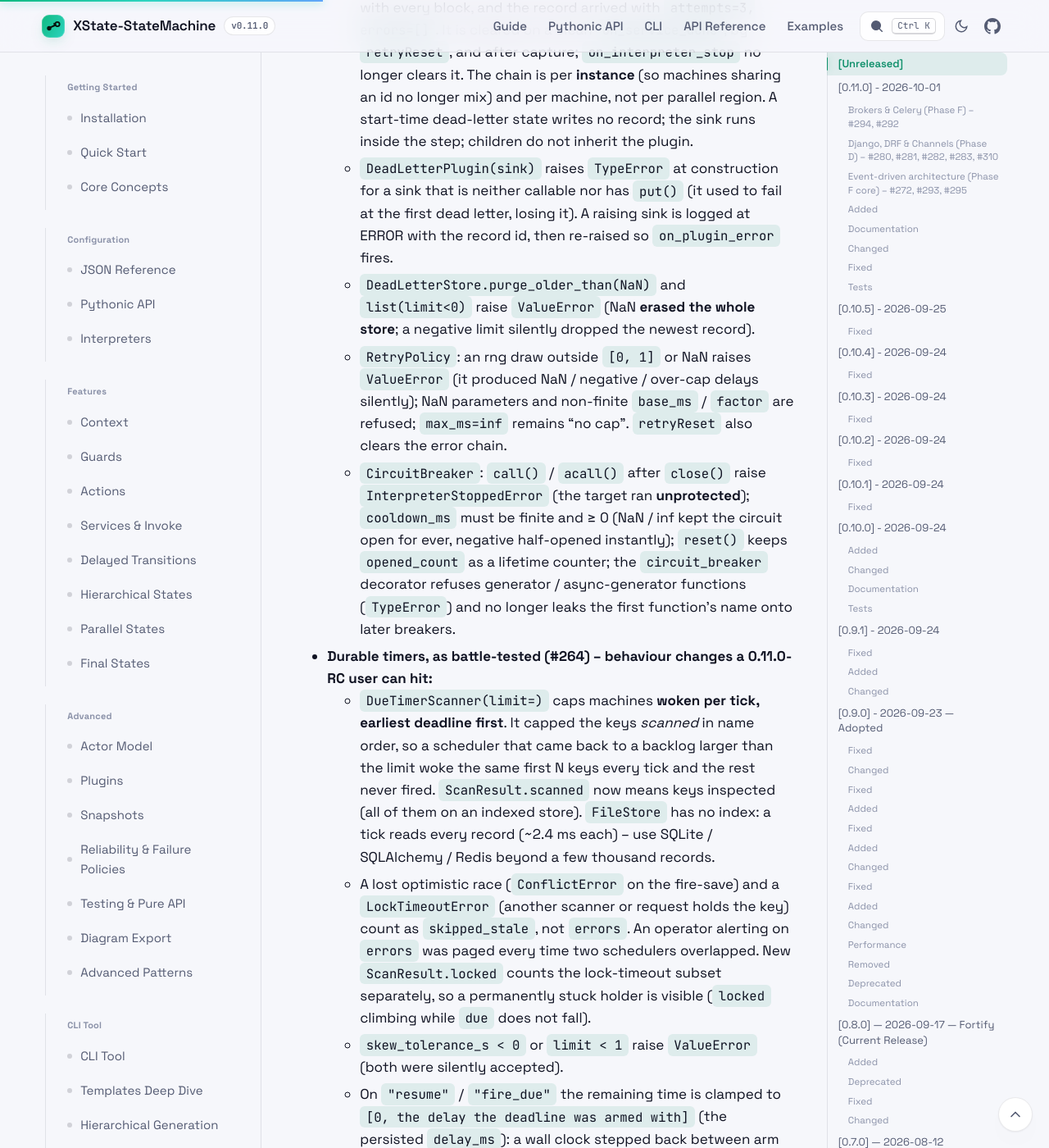
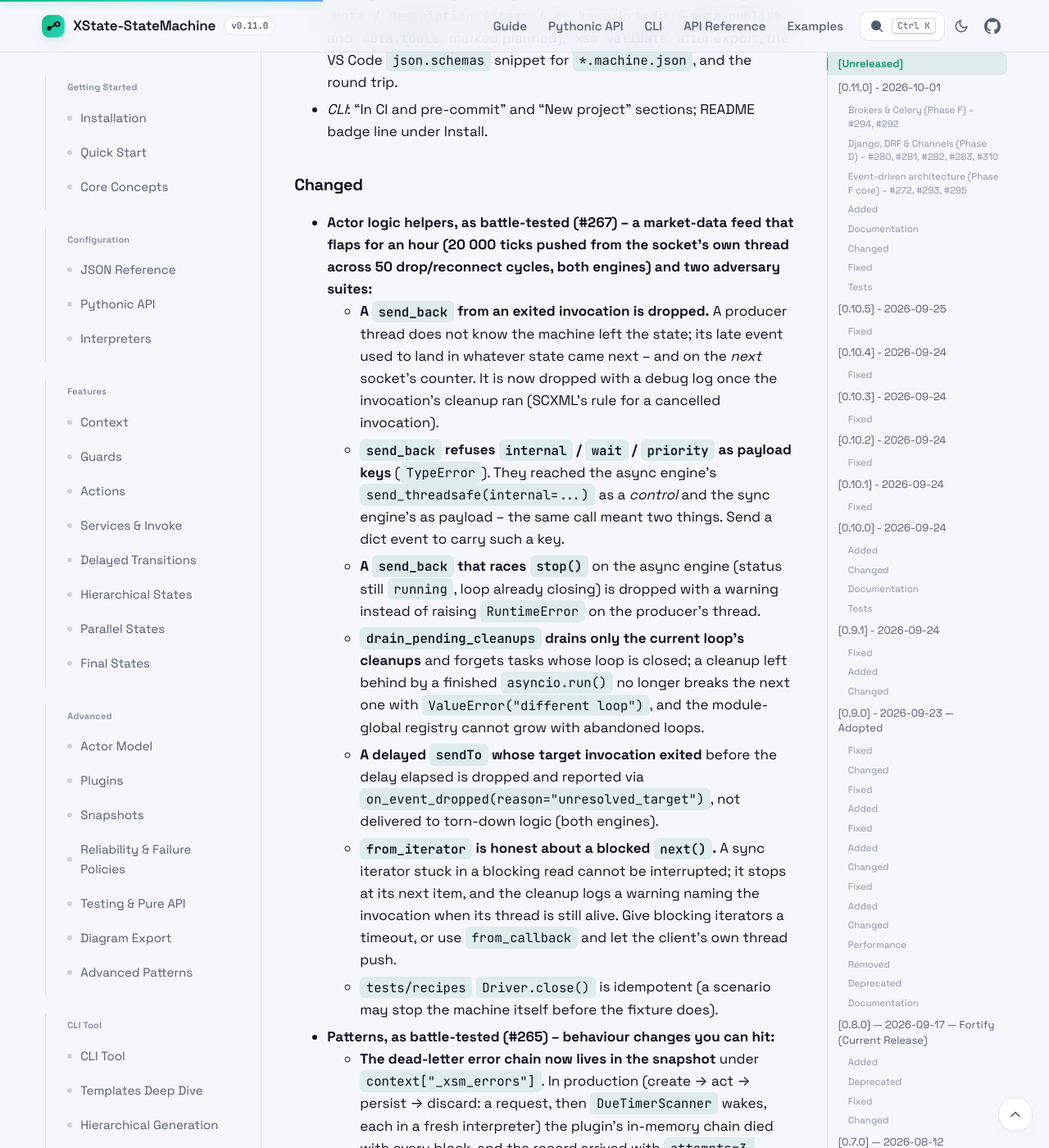
Before and after one commit to basiltt/xstate-statemachine, a Jekyll site: the page built from docs/_guide/changelog.md, in a window 1280 px wide and 1400 px high, scrolled down 35600 px. Shown: the whole window at 82% size. Built offline with Jekyll 4.4.1, drawn with Linux system fonts in a browser that asks for light colours; some of the changed text lies outside the part shown.

Commit message:
battle(#267): send_back refuses send() control kwargs; drain_pending_cleanups(timeout=30s) cancels hung cleanups; StreamEvent exported; docs + changelog (both copies); 3.9: loop-bound Event fixture, O(1)-context throughput test
Co-Authored-By: Claude Fable 5 <noreply@anthropic.com>

```diff
--- a/docs/_guide/changelog.md
+++ b/docs/_guide/changelog.md
@@ -236,6 +236,20 @@ _No unreleased changes yet._
   if one fails.
 
 ### Added
+
+- **`StreamEvent`, `drain_pending_cleanups(timeout=)`,
+  `DEFAULT_CLEANUP_TIMEOUT` (battle-test #267).** `StreamEvent` is the
+  `Event` subclass a stream actor (`from_async_iterator` / `from_iterator`)
+  delivers: **`event.data` is the item** (the `DoneEvent` precedent and
+  what the #267 verification script read), `event.payload` stays
+  `{"data": item}` so dict / JSON code keeps working. It round-trips
+  through `persist_event` / `restore_event` (a `"stream": true` flag in
+  the record; a record without it is a plain `Event`), so a pending stream
+  item in a snapshot restores as the same shape on both engines.
+  `drain_pending_cleanups(timeout=30.0)` bounds how long the async
+  `stop()` waits for `async def` cleanups: a cleanup still running after
+  the timeout is cancelled and logged (`None` waits without bound).
+  Exported from the top-level package.
 
 - **`PRIVATE_CONTEXT_PREFIX` (`"_xsm_"`), `is_private_context_key()`,
   `public_context()` (battle-test #265).** A reserved prefix for library
@@ -1163,6 +1177,40 @@ _No unreleased changes yet._
 
 ### Changed
 
+- **Actor logic helpers, as battle-tested (#267) -- a market-data feed
+  that flaps for an hour (20 000 ticks pushed from the socket's own
+  thread across 50 drop/reconnect cycles, both engines) and two
+  adversary suites:**
+  - **A `send_back` from an exited invocation is dropped.** A producer
+    thread does not know the machine left the state; its late event used
+    to land in whatever state came next -- and on the *next* socket's
+    counter. It is now dropped with a debug log once the invocation's
+    cleanup ran (SCXML's rule for a cancelled invocation).
+  - **`send_back` refuses `internal` / `wait` / `priority` as payload
+    keys** (`TypeError`). They reached the async engine's
+    `send_threadsafe(internal=...)` as a *control* and the sync engine's
+    as payload -- the same call meant two things. Send a dict event to
+    carry such a key.
+  - **A `send_back` that races `stop()`** on the async engine (status
+    still `running`, loop already closing) is dropped with a warning
+    instead of raising `RuntimeError` on the producer's thread.
+  - **`drain_pending_cleanups` drains only the current loop's
+    cleanups** and forgets tasks whose loop is closed; a cleanup left
+    behind by a finished `asyncio.run()` no longer breaks the next one
+    with `ValueError("different loop")`, and the module-global registry
+    cannot grow with abandoned loops.
+  - **A delayed `sendTo` whose target invocation exited** before the
+    delay elapsed is dropped and reported via
+    `on_event_dropped(reason="unresolved_target")`, not delivered to
+    torn-down logic (both engines).
+  - **`from_iterator` is honest about a blocked `next()`.** A sync
+    iterator stuck in a blocking read cannot be interrupted; it stops at
+    its next item, and the cleanup logs a warning naming the invocation
+    when its thread is still alive. Give blocking iterators a timeout, or
+    use `from_callback` and let the client's own thread push.
+  - `tests/recipes` `Driver.close()` is idempotent (a scenario may stop
+    the machine itself before the fixture does).
+
 - **Patterns, as battle-tested (#265) -- behaviour changes you can hit:**
   - **The dead-letter error chain now lives in the snapshot** under
     `context["_xsm_errors"]`. In production (create → act → persist →
```
Also changed, not shown: docs/_guide/actors.md (+7 -0 lines), docs/_guide/services.md (+13 -2 lines), docs/api/index.md (+6 -3 lines), tests/test_battle_267_actor_logic.py (+53 -0 lines), tests/test_battle_267_streams.py (+15 -2 lines), CHANGELOG.md, 3 other files.
